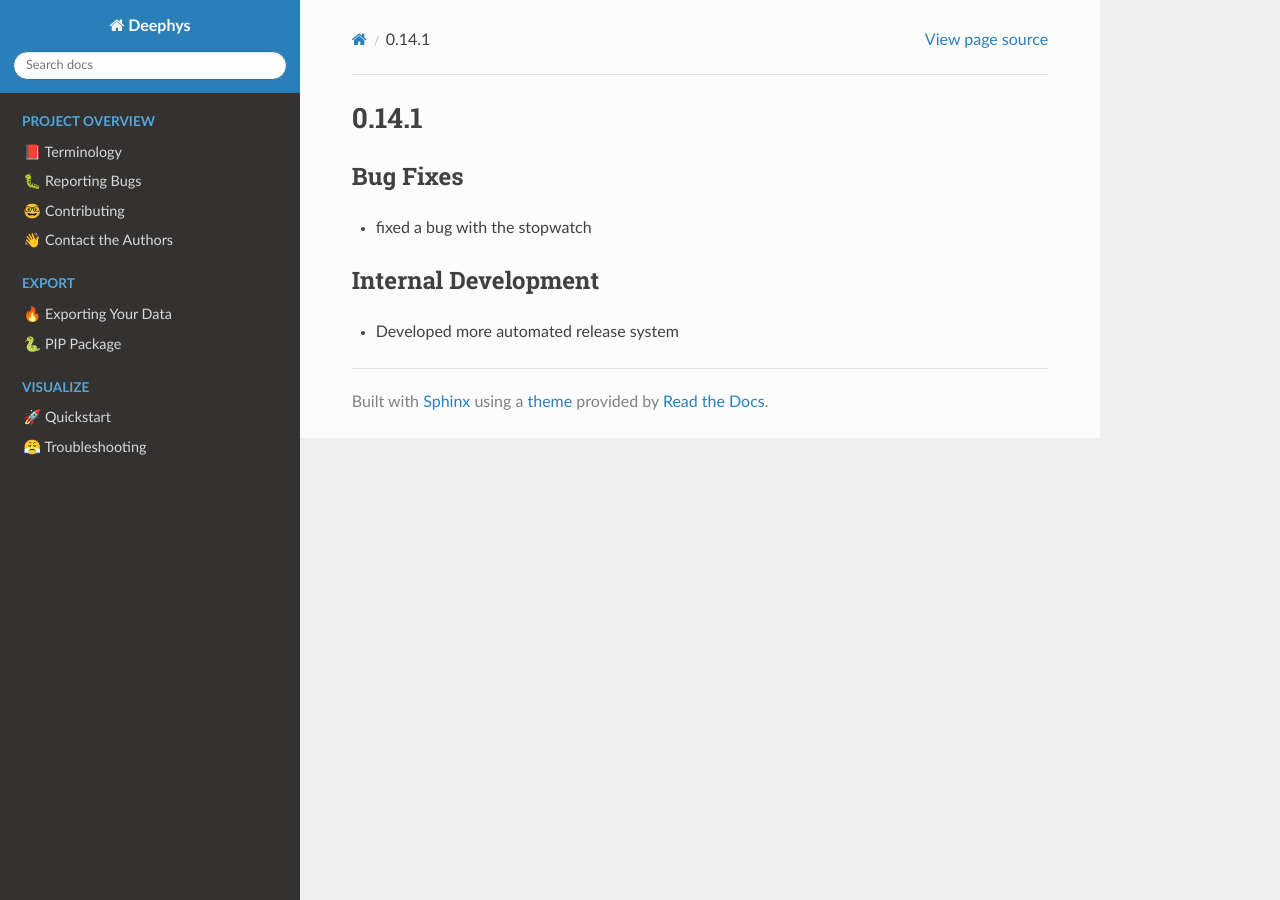
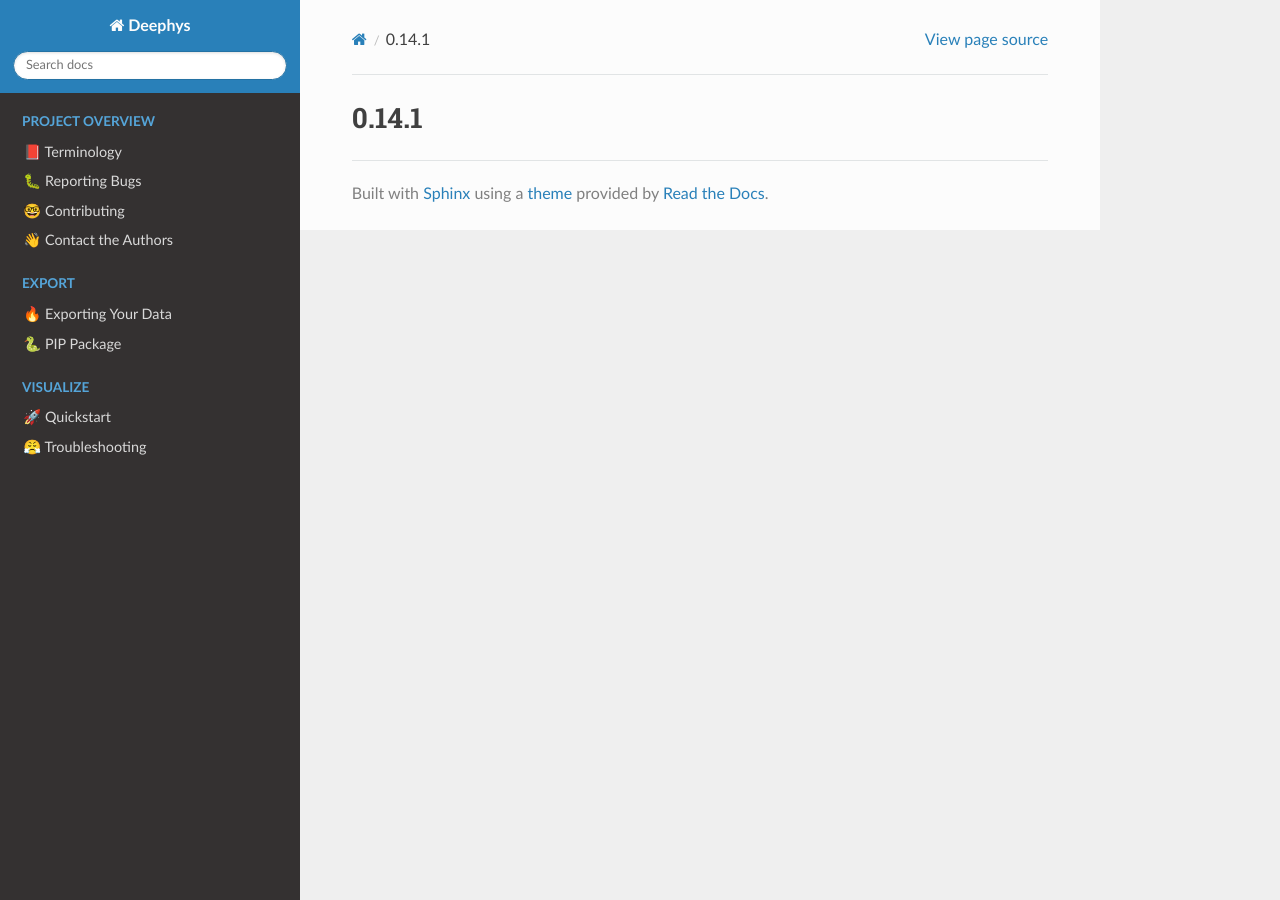
Before and after one commit to mjgroth/deephys, a Sphinx documentation site: the page built from docs/source/changelists/0.14.1.rst, in a window 1280 px wide. Built offline with Sphinx 7.4.7 and the Read the Docs theme 2.0.0, drawn with Linux system fonts in a browser that asks for light colours.

Commit message:
changed 5 files

```diff
--- a/docs/source/changelists/0.14.1.rst
+++ b/docs/source/changelists/0.14.1.rst
@@ -1,13 +1,3 @@
 ======
 0.14.1
 ======
-
-Bug Fixes
-~~~~~~~~~~~~~~~~~~
-
-- fixed a bug with the stopwatch
-
-Internal Development
-~~~~~~~~~~~~~~~~~~~~~~~~~~~~~~~~~~~~~~~~
-
-- Developed more automated release system
--- a/src/main/python/pyproject.toml
+++ b/src/main/python/pyproject.toml
@@ -1,6 +1,6 @@
 [project]
 name = 'deephys'
-version = '0.14.0'
+version = '0.14.1'
 authors = [
 	{ name = 'Matt Groth', email = 'mjgroth@mit.edu'}
 ]
```
Also changed, not shown: 3 other files.
